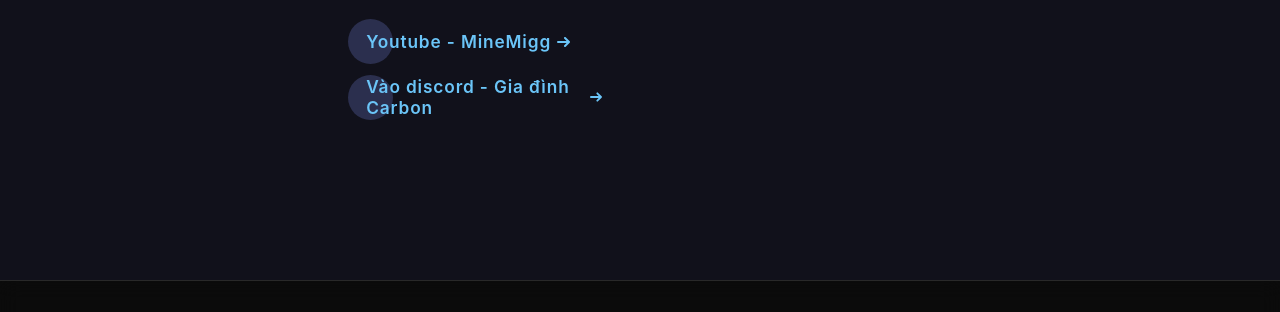
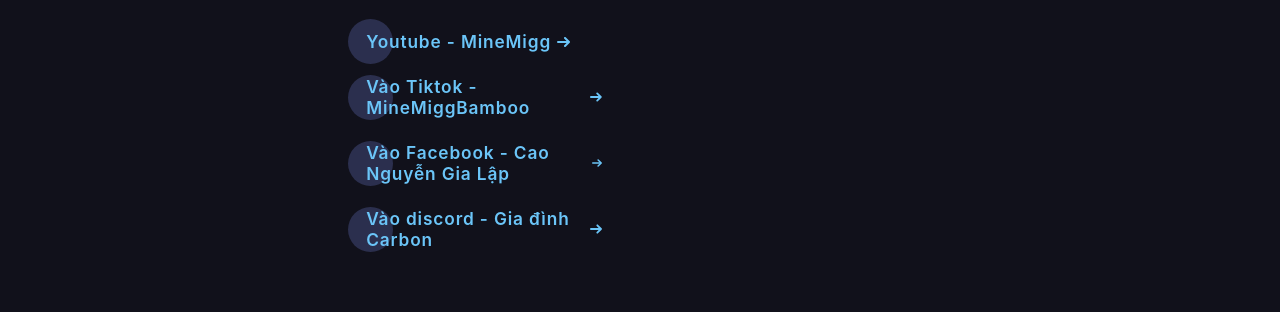
Before and after one commit to MineMiggBamboo/minemigg-portfolio, a plain HTML site: page index.html in a window 1280 px wide. Shown: the part 3910-4222 px from the top of the page. Drawn offline with nearby package versions, Linux system fonts and the light colour scheme; a web font is replaced by a local one.

Commit message:
Update index.html

```diff
--- a/index.html
+++ b/index.html
@@ -292,6 +292,24 @@
                   </a>
                 </div>
                 <div class="project-buttons">
+                  <a href="https://tiktok.com/@minemiggbamboo" target="_blank" class="cta" aria-label="Visit Comickaze live">
+                    <span>Vào Tiktok - MineMiggBamboo</span>
+                    <svg viewBox="0 0 13 10" height="10px" width="15px">
+                      <path d="M1,5 L11,5"></path>
+                      <polyline points="8 1 12 5 8 9"></polyline>
+                    </svg>
+                  </a>
+                </div>
+                <div class="project-buttons">
+                  <a href="https://www.facebook.com/lapminer.gaming?mibextid=ZbWKwL" target="_blank" class="cta" aria-label="Visit Comickaze live">
+                    <span>Vào Facebook - Cao Nguyễn Gia Lập</span>
+                    <svg viewBox="0 0 13 10" height="10px" width="15px">
+                      <path d="M1,5 L11,5"></path>
+                      <polyline points="8 1 12 5 8 9"></polyline>
+                    </svg>
+                  </a>
+                </div>
+                <div class="project-buttons">
                   <a href="https://discord.com/invite/d7B8PRFFPr" target="_blank" class="cta" aria-label="Visit Comickaze live">
                     <span>Vào discord - Gia đình Carbon</span>
                     <svg viewBox="0 0 13 10" height="10px" width="15px">
```
